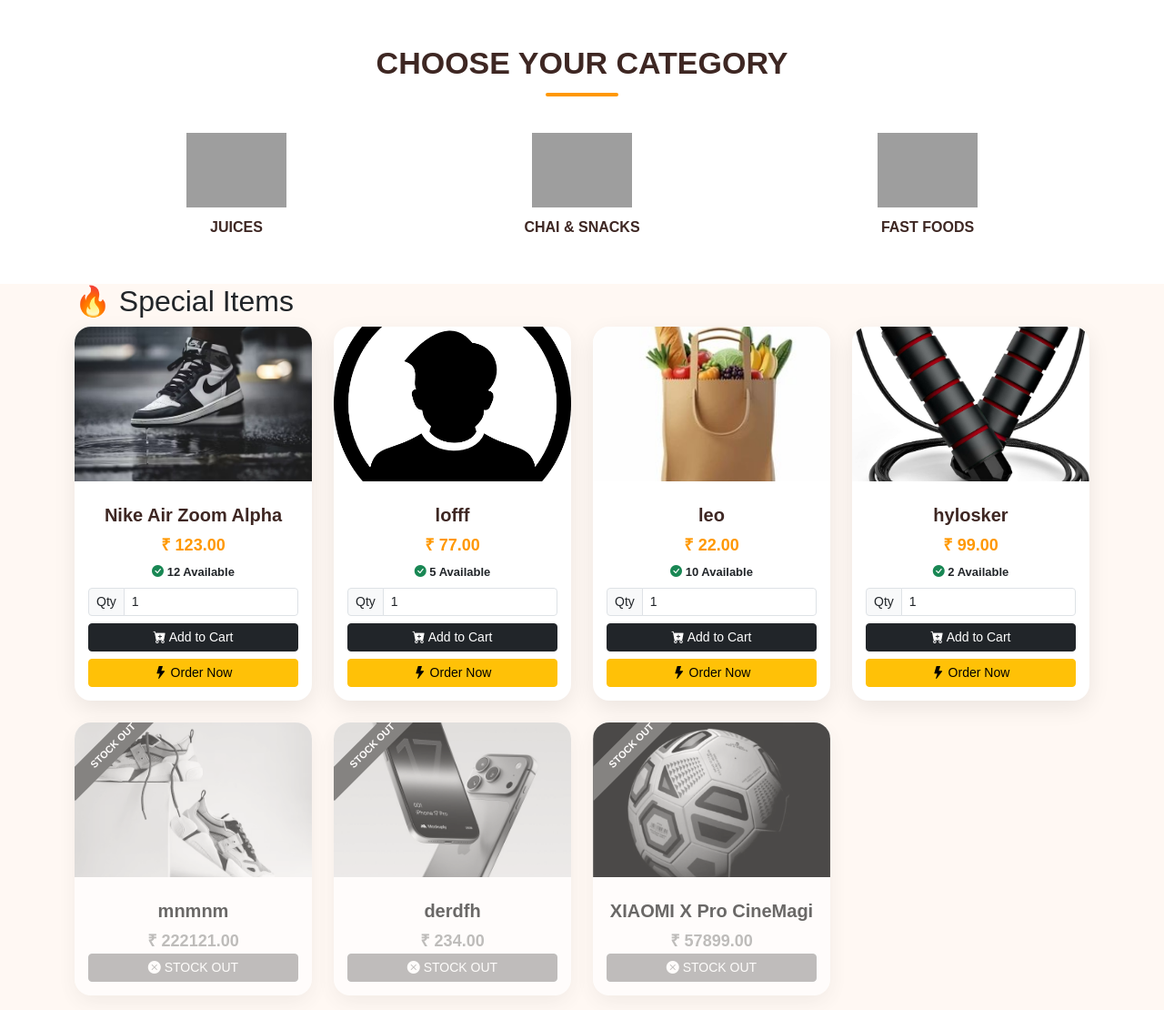
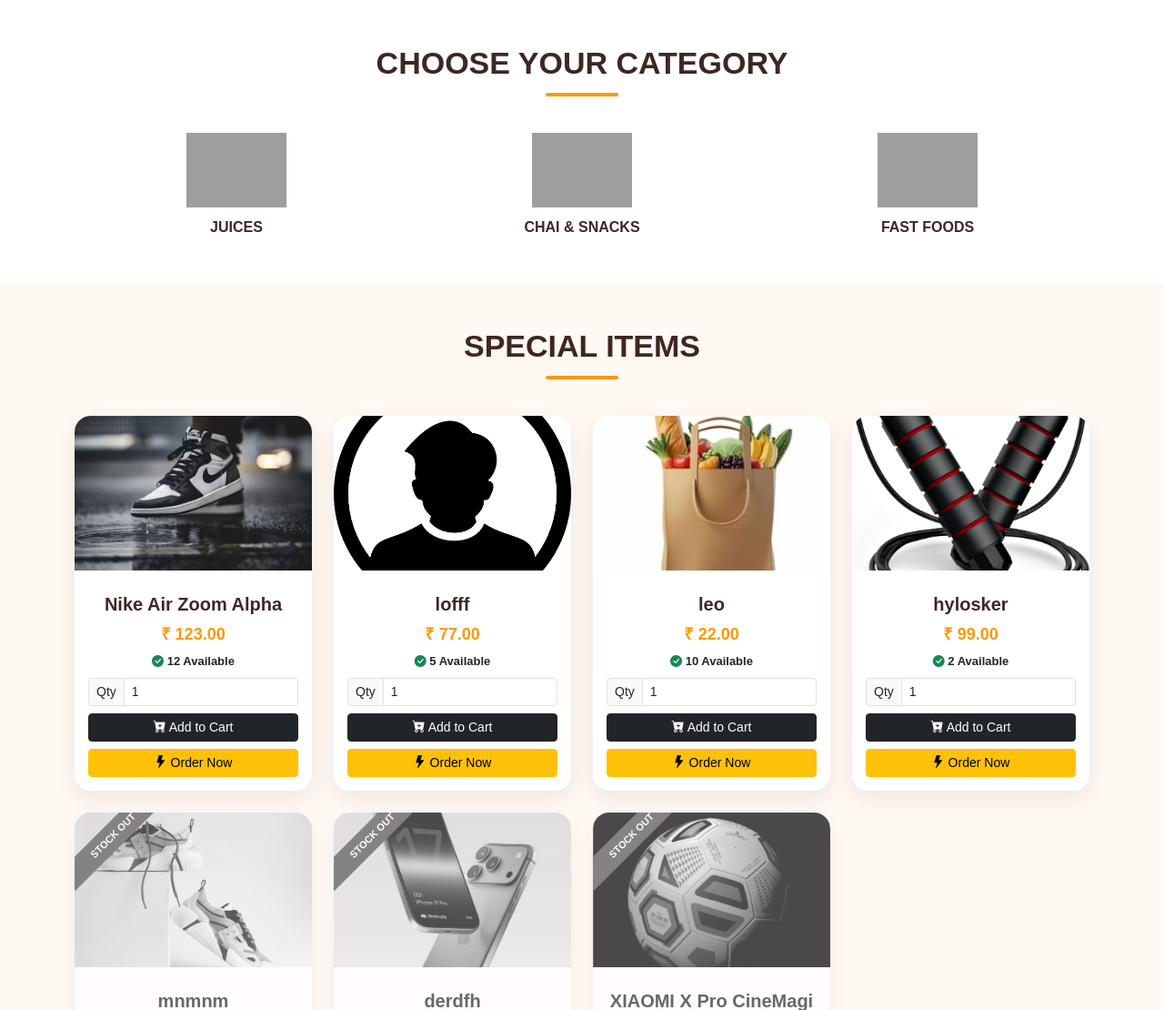
Before and after one commit to muhammedRinshad210/menuproject, a Django app: page / in a window 1280 px wide. Shown: the part 468-1578 px from the top of the page at 91% size. Run offline with Django 5.2, Linux system fonts and the light colour scheme; data comes from the database, SQL or seed files in the repository; both versions use the stored data as it was after the commit; grey boxes are pictures that could not be loaded.

Commit message:
heading special item

```diff
--- a/menuproject/menuapp/templates/menuapp/index.html
+++ b/menuproject/menuapp/templates/menuapp/index.html
@@ -331,8 +331,8 @@
 
 <section class="special-section">
 <div class="container">
-
-<h2 class="special-heading">🔥 Special Items</h2>
+<br><br>
+<h1 class="category-heading">Special Items</h1>
 
 <div class="row g-4">
 
```
Also changed, not shown: menuproject/db.sqlite3, menuproject/media/menu/photo-1584735175315-9d5df23860e6.avif (added), menuproject/media/special_items/photo-1612892158094-a4e23361afad.avif (added).
